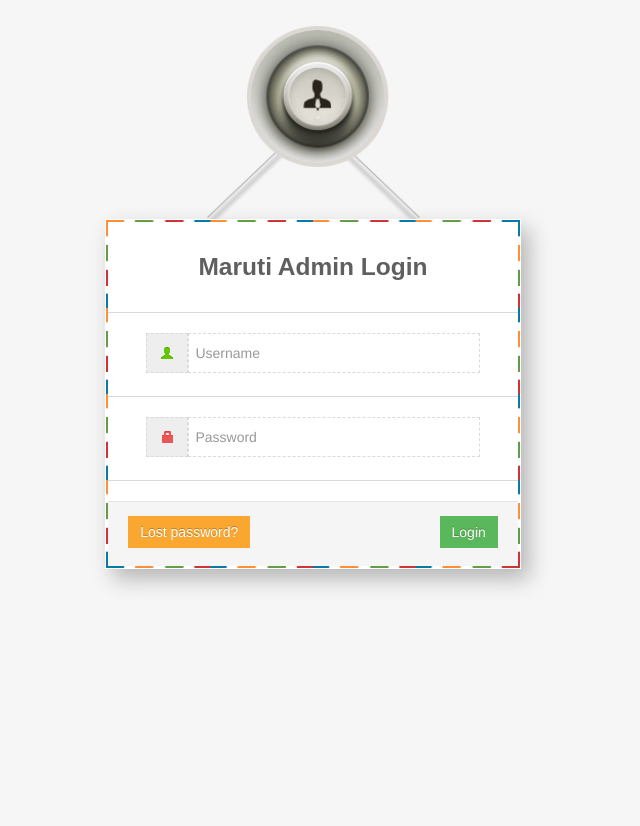
After one commit to strsoftware/strpos, a CodeIgniter app: the page made by pos/application/views/templates/template_login.php in a window 1280 px wide. The commit adds this page. Shown: the whole page, without its empty margins (327-967 px from the left). Run offline with CodeIgniter, Linux system fonts and the light colour scheme.

```diff
--- /dev/null
+++ b/pos/application/views/templates/template_login.php
@@ -0,0 +1,57 @@
+<!DOCTYPE html>
+<html lang="en">
+
+<head>
+        <title>STRATTON-POS</title><meta charset="UTF-8" />
+        <meta name="viewport" content="width=device-width, initial-scale=1.0" />
+		<link rel="stylesheet" href="css/bootstrap.min.css" />
+		<link rel="stylesheet" href="css/bootstrap-responsive.min.css" />
+        <link rel="stylesheet" href="css/maruti-login.css" />
+    </head>
+    <body>
+        <div id="logo">
+            <img src="img/login-logo.png" alt="" />
+        </div>
+        <div id="loginbox">
+            <form id="loginform" class="form-vertical" action="http://themedesigner.in/demo/maruti-admin/index.html">
+				 <div class="control-group normal_text"><h3>Maruti Admin Login</h3></div>
+                <div class="control-group">
+                    <div class="controls">
+                        <div class="main_input_box">
+                            <span class="add-on"><i class="icon-user"></i></span><input type="text" placeholder="Username" />
+                        </div>
+                    </div>
+                </div>
+                <div class="control-group">
+                    <div class="controls">
+                        <div class="main_input_box">
+                            <span class="add-on"><i class="icon-lock"></i></span><input type="password" placeholder="Password" />
+                        </div>
+                    </div>
+                </div>
+                <div class="form-actions">
+                    <span class="pull-left"><a href="#" class="flip-link btn btn-warning" id="to-recover">Lost password?</a></span>
+                    <span class="pull-right"><input type="submit" class="btn btn-success" value="Login" /></span>
+                </div>
+            </form>
+            <form id="recoverform" action="#" class="form-vertical">
+				<p class="normal_text">Enter your e-mail address below and we will send you instructions <br/><font color="#FF6633">how to recover a password.</font></p>
+
+                    <div class="controls">
+                        <div class="main_input_box">
+                            <span class="add-on"><i class="icon-envelope"></i></span><input type="text" placeholder="E-mail address" />
+                        </div>
+                    </div>
+
+                <div class="form-actions">
+                    <span class="pull-left"><a href="#" class="flip-link btn btn-warning" id="to-login">&laquo; Back to login</a></span>
+                    <span class="pull-right"><input type="submit" class="btn btn-info" value="Recover" /></span>
+                </div>
+            </form>
+        </div>
+
+        <script src="js/jquery.min.js"></script>
+        <script src="js/maruti.login.js"></script>
+    </body>
+
+</html>
--- a/pos/application/views/templates/template_menu.php
+++ b/pos/application/views/templates/template_menu.php
@@ -4,7 +4,7 @@
 
       <li class="submenu"> <a href="#"><i class="icon icon-th"></i> <span>Administración</span></a>
         <ul>
-          <li><a href="#">Empresa</a></li>
+          <li><a href="<?php echo base_url('administration/empresa')?>">Empresa</a></li>
           <li><a href="#">Almacenes</a></li>
           <li><a href="#">Usuarios</a></li>
           <li><a href="#">Roles de Usuario</a></li>
@@ -13,7 +13,7 @@
 
       <li class="submenu"> <a href="#"><i class="icon icon-file"></i> <span>Ventas</span></a>
         <ul>
-          <li><a href="<?php echo base_url('index.php/table');?>">Cotizaciones</a></li>
+          <li><a href="#">Cotizaciones</a></li>
           <li><a href="#">Pedidos</a></li>
           <li><a href="#">Facturación</a></li>
           <li><a href="#">Entrada de Facturas</a></li>
```
Also changed, not shown: pos/application/controllers/login.php (added, +100 -0 lines), pos/application/views/templates/template_main.php (+19 -7 lines).
